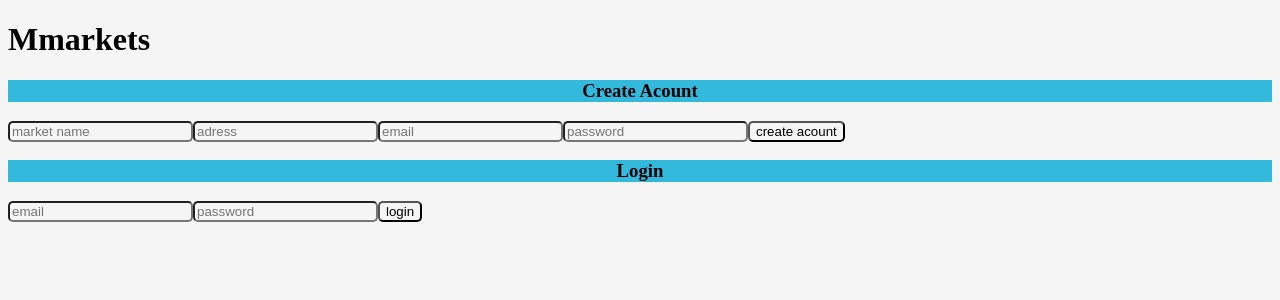
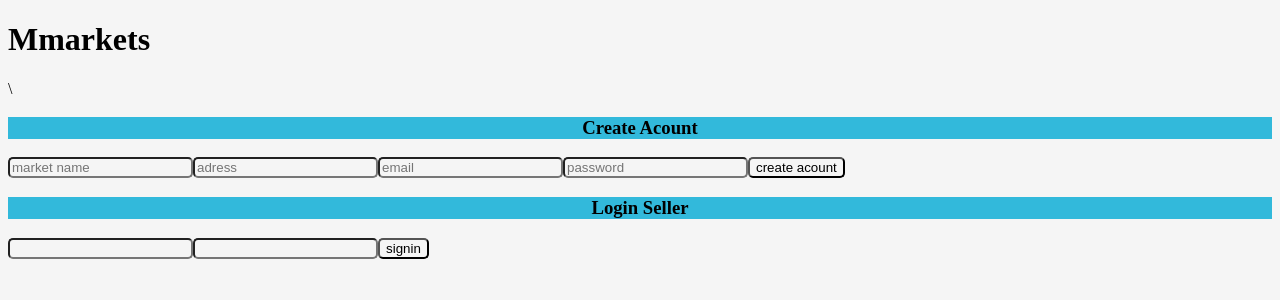
Before and after one commit to Marcelo-Grando/mmarkets, a React (Vite) app in the folder client/: page / in a window 1280 px wide. Shown: the top 300 px of the page. Built offline with nearby package versions, Linux system fonts and the light colour scheme; the HTML template or start-up script is replaced by a standard one.

Commit message:
Refactored code

```diff
--- a/client/src/App.jsx
+++ b/client/src/App.jsx
@@ -7,7 +7,6 @@ import NotFound from './pages/NotFound'
 import SalePage from './pages/SalePage'
 import CategoriesPage from './pages/CategoriesPage'
 import ReportsPage from './pages/ReportsPage'
-import SigninSellerPage from './pages/SigninSellerPage'
 import MarketHomePage from './pages/marketHomePage'
 
 
@@ -16,14 +15,13 @@ function App() {
   return (
     <Routes>
       <Route path="/" element={<HomePage />} />
-      <Route path='/sellers-page/:market' element={<SellerPage/>}></Route>
-      <Route path='/notfound-page' element={<NotFound/>}></Route>
-      <Route path='/sale-page/:market/:seller_id' element={<SalePage/>}></Route>
-      <Route path='/products-page/:market' element={<ProductsPage/>}></Route>
-      <Route path='/categories-page/:market' element={<CategoriesPage/>}></Route>
-      <Route path='/reports-page/:market' element={<ReportsPage/>}></Route>
-      <Route path='/signin' element={<SigninSellerPage/>}></Route>
-      <Route path='/market-home/:market' element={<MarketHomePage/>}></Route>
+      <Route path='/sellers-page/:market' element={<SellerPage/>}/>
+      <Route path='/notfound-page' element={<NotFound/>}/>
+      <Route path='/sale-page/:market/:seller_id' element={<SalePage/>}/>
+      <Route path='/products-page/:market' element={<ProductsPage/>}/>
+      <Route path='/categories-page/:market' element={<CategoriesPage/>}/>
+      <Route path='/reports-page/:market' element={<ReportsPage/>}/>
+      <Route path='/market-home/:market' element={<MarketHomePage/>}/>
     </Routes>
   )
 }
--- a/client/src/pages/SigninSellerPage.jsx
+++ b/client/src/components/SigninSeller.jsx
@@ -2,7 +2,7 @@ import { useState } from "react";
 import { Navigate } from "react-router-dom";
 import { signinSeller } from "../api/SigninSeller";
 
-export default function SigninSellerPage() {
+export default function SigninSeller() {
 
   const [seller, setSeller] = useState({
     email: "",
@@ -31,7 +31,7 @@ export default function SigninSellerPage() {
 
   return (
     <>
-      <h3>Login</h3>
+      <h3>Login Seller</h3>
       <form action="" onSubmit={handleSubmit}>
         <input name="email" type="email" onChange={handleInputsChange}/>
         <input name="password" type="password" onChange={handleInputsChange}/>
--- /dev/null
+++ b/client/src/components/SignupMarket.jsx
@@ -0,0 +1,16 @@
+import React from 'react'
+
+export default function SignupMarket() {
+  return (
+    <div>\
+        <h3>Create Acount</h3>
+        <form action="">
+          <input type="text" name="market" placeholder="market name" />
+          <input type="text" name="adress" placeholder="adress" />
+          <input type="email" name="email" placeholder="email" />
+          <input type="password" name="email" placeholder="password" />
+          <button>create acount</button>
+        </form>
+    </div>
+  )
+}
--- a/client/src/pages/HomePage.jsx
+++ b/client/src/pages/HomePage.jsx
@@ -1,4 +1,6 @@
 import React, { useEffect } from "react";
+import SigninSeller from "../components/SigninSeller";
+import SignupMarket from "../components/SignupMarket";
 
 export default function HomePage() {
   useEffect(() => {
@@ -10,22 +12,8 @@ export default function HomePage() {
       <div>
         <h1>Mmarkets</h1>
       </div>
-      <div>
-        <h3>Create Acount</h3>
-        <form action="">
-          <input type="text" name="market" placeholder="market name" />
-          <input type="text" name="adress" placeholder="adress" />
-          <input type="email" name="email" placeholder="email" />
-          <input type="password" name="email" placeholder="password" />
-          <button>create acount</button>
-        </form>
-        <h3>Login</h3>
-        <form action="">
-          <input type="email" placeholder="email" />
-          <input type="password" placeholder="password" />
-          <button>login</button>
-        </form>
-      </div>
+        <SignupMarket/>
+        <SigninSeller/>
     </div>
   );
 }
```
Also changed, not shown: 1 other file (tests, documents, lock files or other folders).
